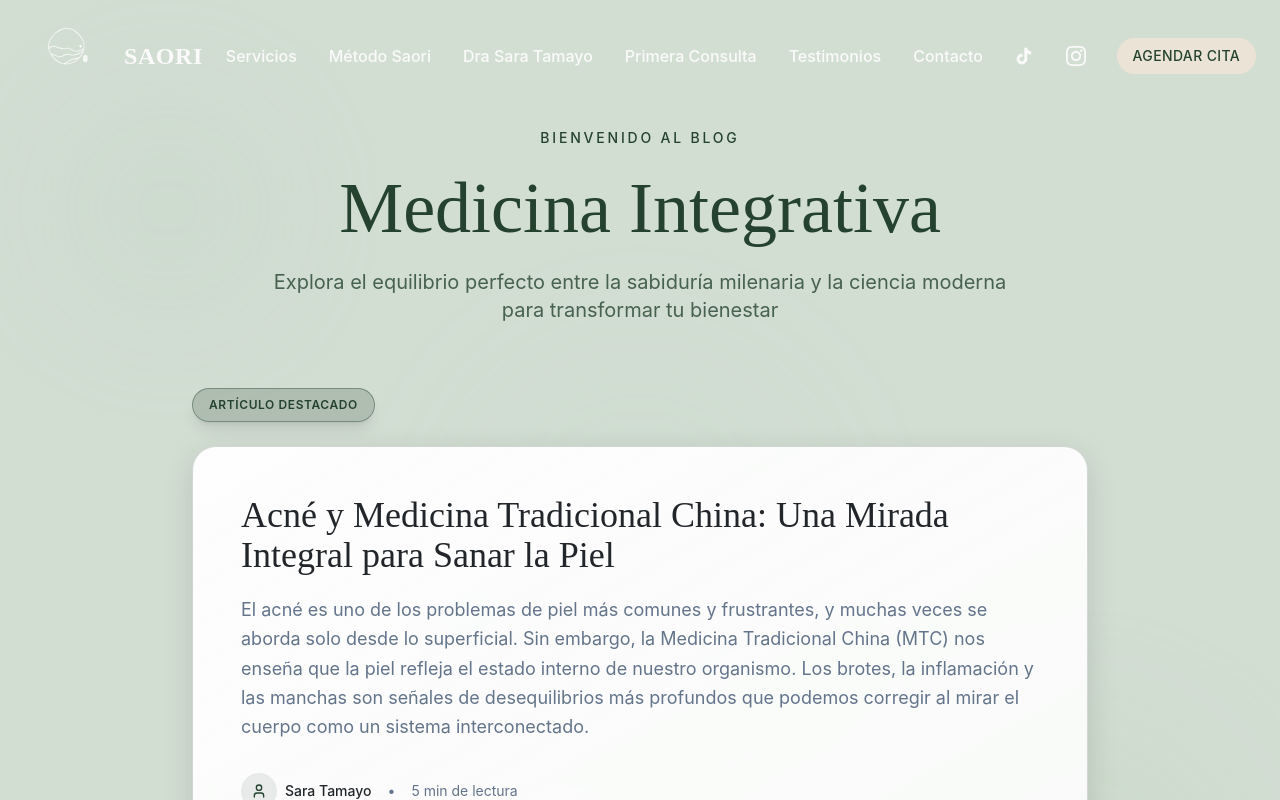
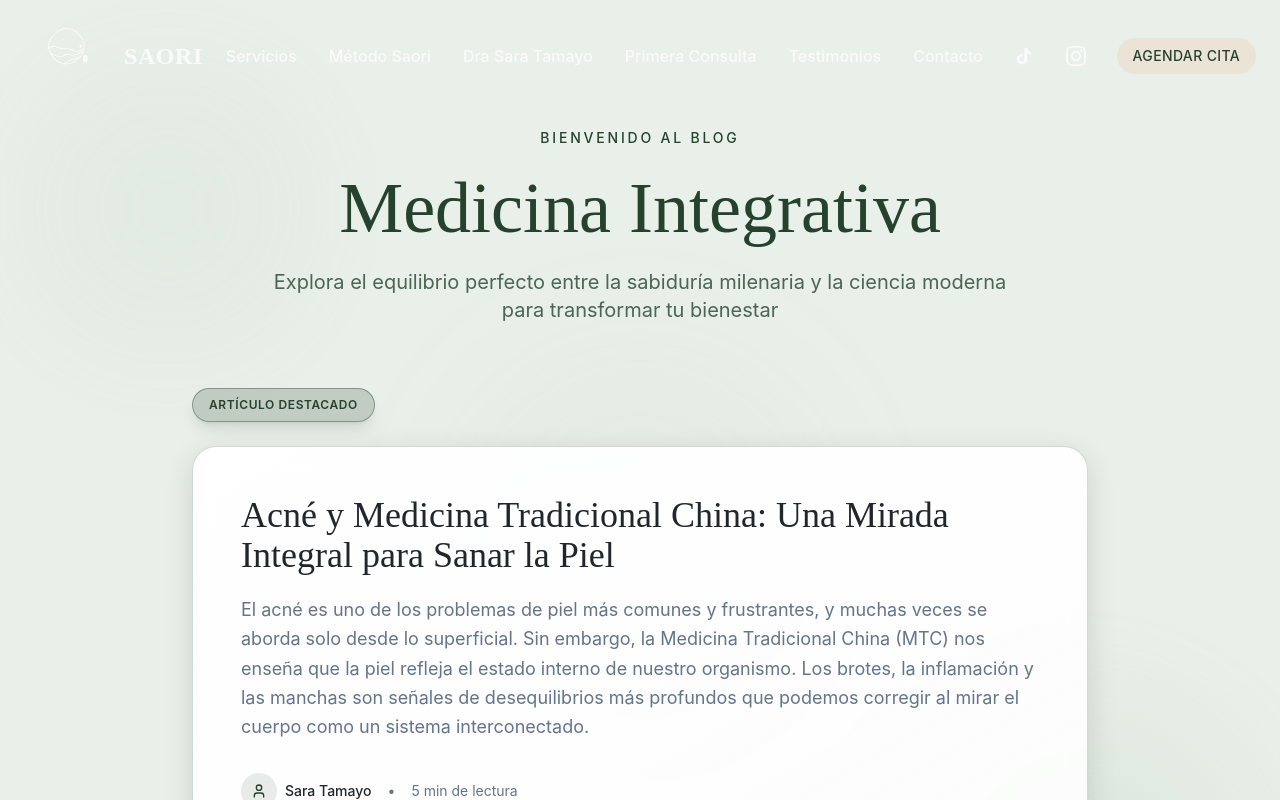
Before and after one commit to ltamayot/chic-landing-gen, a React (Vite) app: page /blog in a window 1280 px wide. Shown: the top 800 px of the page. Built offline with nearby package versions, Linux system fonts and the light colour scheme; the HTML template or start-up script is replaced by a standard one.

Commit message:
Fix blog hero green opacity

```diff
--- a/src/pages/Blog.tsx
+++ b/src/pages/Blog.tsx
@@ -67,7 +67,7 @@ const Blog = () => {
       <Navigation />
 
       {/* Hero Section with Featured Article */}
-      <section className="relative bg-sage pt-32 pb-32 overflow-hidden">
+      <section className="relative bg-sage/50 pt-32 pb-32 overflow-hidden">
         {/* Animated background elements */}
         <div className="absolute top-20 left-10 w-64 h-64 bg-primary-lighter/10 rounded-full blur-3xl animate-pulse"></div>
         <div className="absolute bottom-10 right-10 w-80 h-80 bg-sage-dark/20 rounded-full blur-3xl animate-pulse"></div>
```
